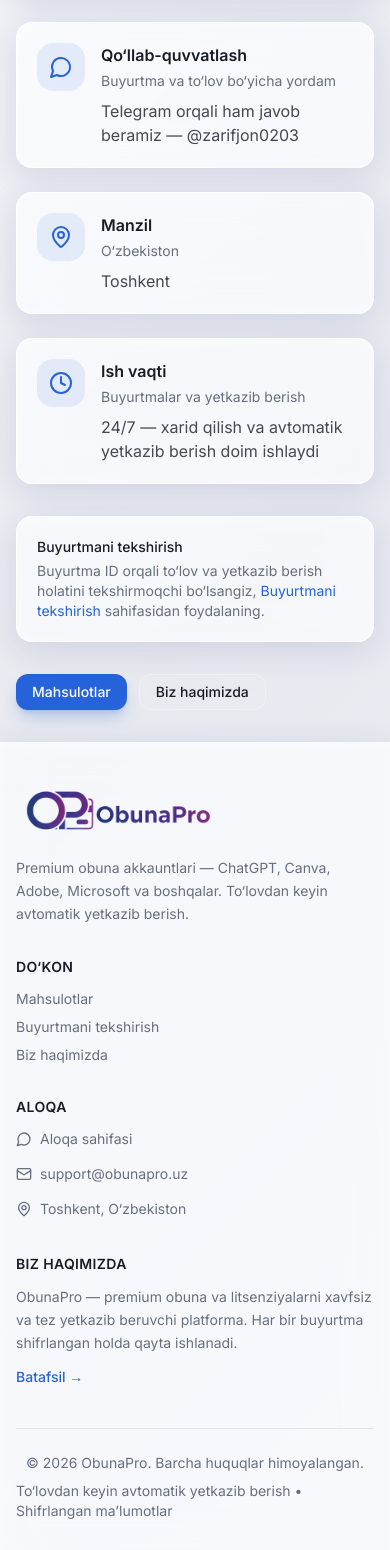
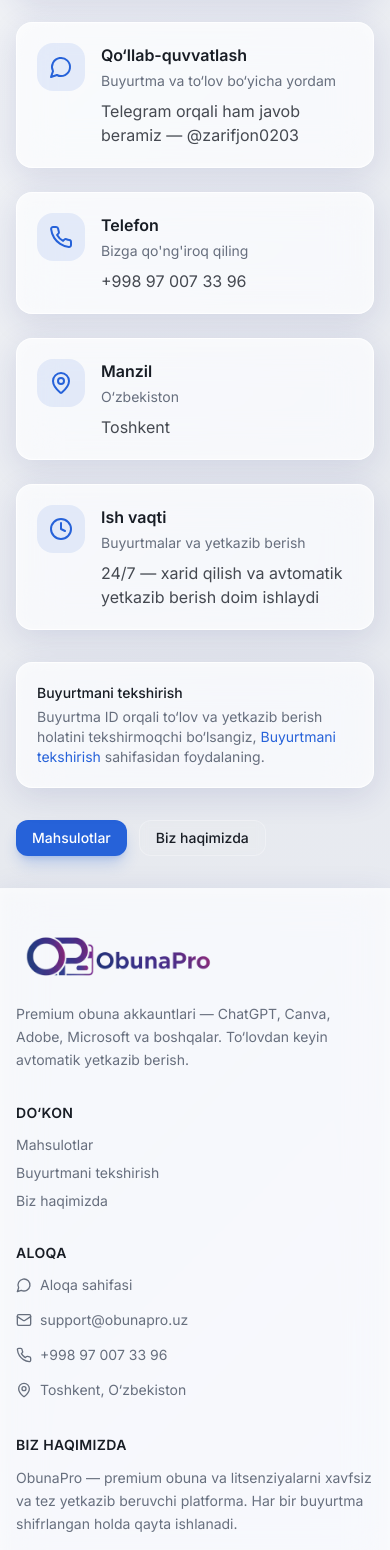
Before and after one commit to muslim0203/game-market, a Next.js app: page /contact in a window 390 px wide. Shown: the part 321-1871 px from the top of the page. Built offline with nearby package versions, Linux system fonts and the light colour scheme; no server answers.

Commit message:
feat: add contact phone number

```diff
--- a/app/contact/page.tsx
+++ b/app/contact/page.tsx
@@ -1,5 +1,5 @@
 import Link from "next/link";
-import { Mail, MapPin, MessageCircle, Clock } from "lucide-react";
+import { Mail, MapPin, MessageCircle, Clock, Phone } from "lucide-react";
 
 import Button from "@/components/ui/Button";
 
@@ -49,6 +49,17 @@
 
         <div className="glass-card flex gap-4 p-5 sm:col-span-2">
           <div className="flex h-12 w-12 shrink-0 items-center justify-center rounded-lg bg-primary/10">
+            <Phone className="h-6 w-6 text-primary" />
+          </div>
+          <div>
+            <h3 className="font-semibold text-foreground">Telefon</h3>
+            <p className="mt-1 text-sm text-muted-foreground">Bizga qo'ng'iroq qiling</p>
+            <p className="mt-2 text-foreground/80">+998 97 007 33 96</p>
+          </div>
+        </div>
+
+        <div className="glass-card flex gap-4 p-5 sm:col-span-2">
+          <div className="flex h-12 w-12 shrink-0 items-center justify-center rounded-lg bg-primary/10">
             <MapPin className="h-6 w-6 text-primary" />
           </div>
           <div>
--- a/components/layout/Footer.tsx
+++ b/components/layout/Footer.tsx
@@ -1,6 +1,6 @@
 import Link from "next/link";
 import Image from "next/image";
-import { Mail, MapPin, MessageCircle } from "lucide-react";
+import { Mail, MapPin, MessageCircle, Phone } from "lucide-react";
 
 const SITE_LOGO = "/links/logo.png";
 
@@ -74,6 +74,15 @@
                   support@obunapro.uz
                 </a>
               </li>
+              <li>
+                <a
+                  href="tel:+998970073396"
+                  className="inline-flex items-center gap-2 transition-colors hover:text-foreground"
+                >
+                  <Phone className="h-4 w-4 shrink-0" />
+                  +998 97 007 33 96
+                </a>
+              </li>
               <li className="inline-flex items-center gap-2">
                 <MapPin className="h-4 w-4 shrink-0" />
                 Toshkent, O‘zbekiston
```
